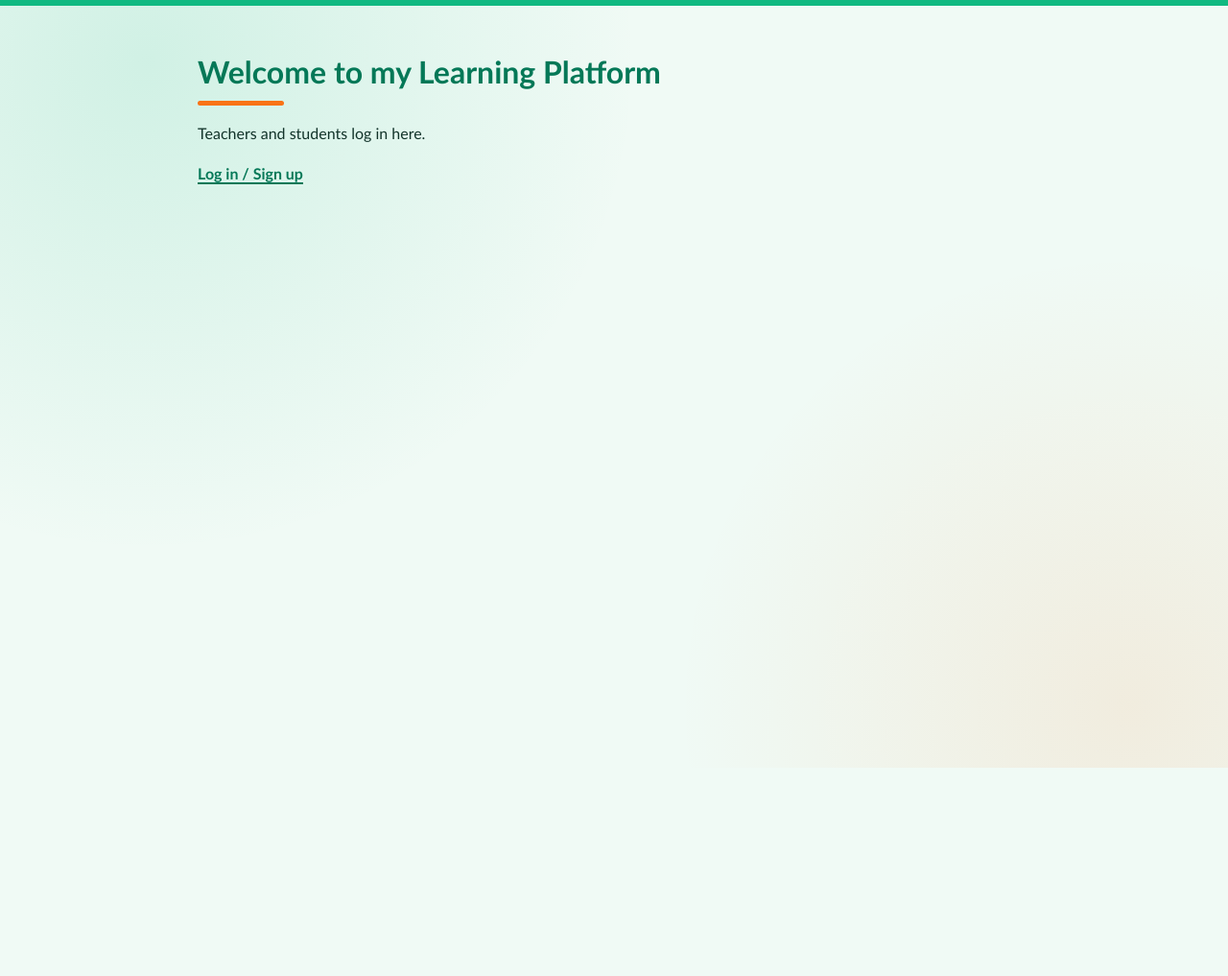
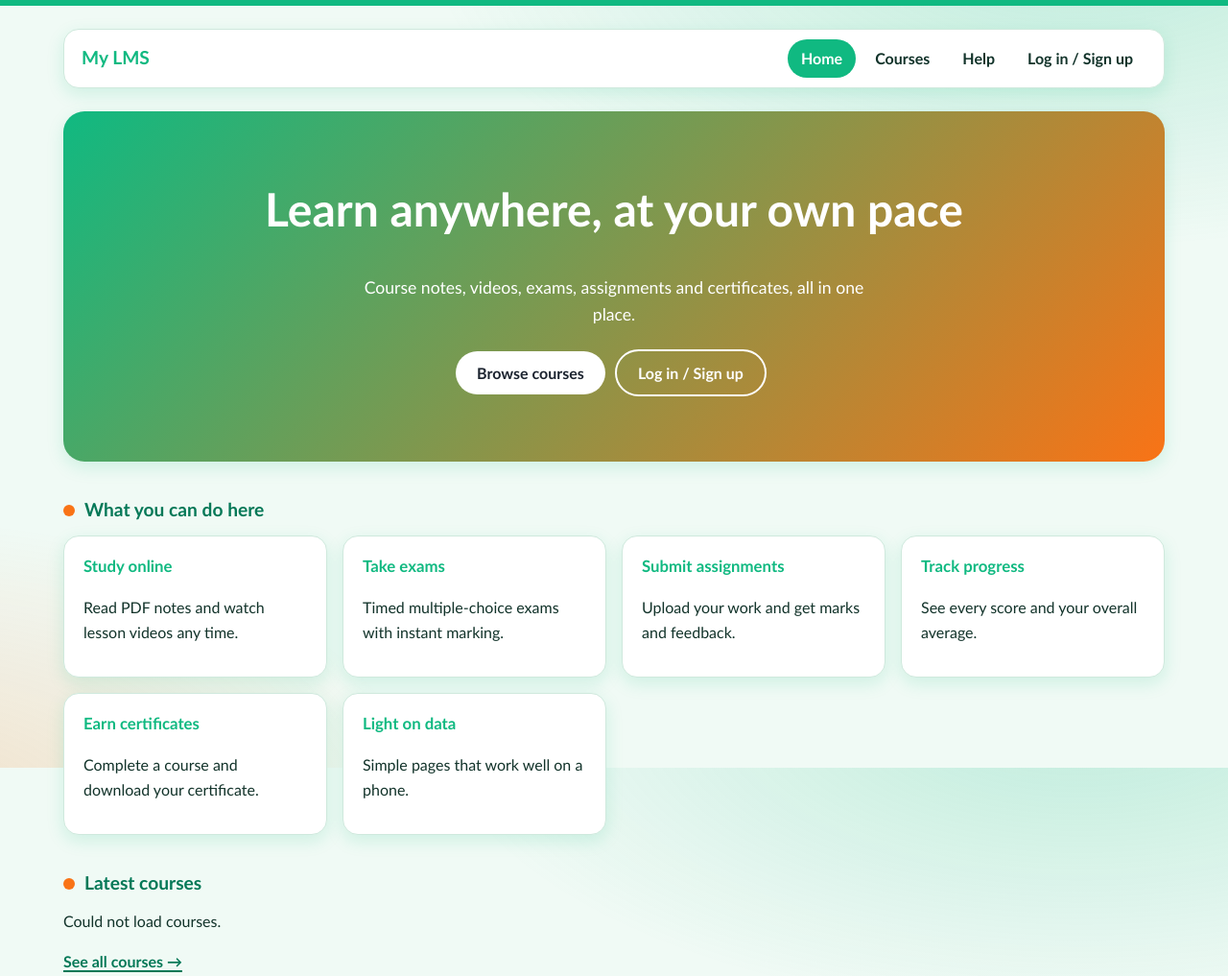
Before and after one commit to mikelsenour/LMS, a plain HTML site: page index.html in a window 1280 px wide. Shown: the top 1017 px of the page at 96% size. Before the commit the page ends 800 px from the top, so only its background shows below. Drawn offline with nearby package versions, Linux system fonts and the light colour scheme; no server answers.

Commit message:
public home page, menu, catalogue, help, fuller layout, background and logo support

```diff
--- a/course.html
+++ b/course.html
@@ -56,6 +56,7 @@
 
   <script src="https://cdn.jsdelivr.net/npm/@supabase/supabase-js@2"></script>
   <script src="config.js"></script>
+  <script src="site.js"></script>
   <script src="course.js"></script>
 </body>
 </html>
--- /dev/null
+++ b/courses.js
@@ -0,0 +1,22 @@
+(async function () {
+  const { data: { session } } = await db.auth.getSession();
+  const box = document.getElementById('courseGrid');
+
+  const { data: courses, error } = await db
+    .from('courses')
+    .select('id, title, description')
+    .order('title', { ascending: true });
+
+  if (error) { box.textContent = 'Could not load courses.'; return; }
+
+  renderCourseCards(box, courses, !!session);
+
+  // Filter as the visitor types
+  document.getElementById('search').addEventListener('input', (e) => {
+    const q = e.target.value.trim().toLowerCase();
+    const shown = courses.filter(c =>
+      c.title.toLowerCase().includes(q) ||
+      (c.description || '').toLowerCase().includes(q));
+    renderCourseCards(box, shown, !!session);
+  });
+})();
--- /dev/null
+++ b/home.js
@@ -0,0 +1,12 @@
+(async function () {
+  const { data: { session } } = await db.auth.getSession();
+  const { data: courses, error } = await db
+    .from('courses')
+    .select('id, title, description')
+    .order('created_at', { ascending: false })
+    .limit(6);
+
+  const box = document.getElementById('courseGrid');
+  if (error) { box.textContent = 'Could not load courses.'; return; }
+  renderCourseCards(box, courses, !!session);
+})();
--- a/index.html
+++ b/index.html
@@ -1,6 +1,37 @@
+<!DOCTYPE html>
+<html lang="en">
+<head>
+  <meta charset="UTF-8">
+  <meta name="viewport" content="width=device-width, initial-scale=1.0">
+  <title>Home - My LMS</title>
+  <link rel="stylesheet" href="style.css">
+</head>
 <body>
-  <h1>Welcome to my Learning Platform</h1>
-  <p>Teachers and students log in here.</p>
-  <a href="auth.html">Log in / Sign up</a>
-  <link rel="stylesheet" href="style.css">
+  <section class="hero">
+    <img src="logo.png" alt="" class="hero-logo" onerror="this.remove()">
+    <h1>Learn anywhere, at your own pace</h1>
+    <p>Course notes, videos, exams, assignments and certificates, all in one place.</p>
+    <a class="btn light" href="courses.html">Browse courses</a>
+    <a class="btn outline" href="auth.html">Log in / Sign up</a>
+  </section>
+
+  <h2>What you can do here</h2>
+  <div class="features">
+    <div class="feature"><h3>Study online</h3><p>Read PDF notes and watch lesson videos any time.</p></div>
+    <div class="feature"><h3>Take exams</h3><p>Timed multiple-choice exams with instant marking.</p></div>
+    <div class="feature"><h3>Submit assignments</h3><p>Upload your work and get marks and feedback.</p></div>
+    <div class="feature"><h3>Track progress</h3><p>See every score and your overall average.</p></div>
+    <div class="feature"><h3>Earn certificates</h3><p>Complete a course and download your certificate.</p></div>
+    <div class="feature"><h3>Light on data</h3><p>Simple pages that work well on a phone.</p></div>
+  </div>
+
+  <h2>Latest courses</h2>
+  <div id="courseGrid" class="course-grid">Loading...</div>
+  <p><a href="courses.html">See all courses &rarr;</a></p>
+
+  <script src="https://cdn.jsdelivr.net/npm/@supabase/supabase-js@2"></script>
+  <script src="config.js"></script>
+  <script src="site.js"></script>
+  <script src="home.js"></script>
 </body>
+</html>
--- /dev/null
+++ b/site.js
@@ -0,0 +1,117 @@
+const SITE_NAME = 'My LMS';   // <-- change to your school or platform name
+
+(async function buildSiteChrome() {
+  const { data: { session } } = await db.auth.getSession();
+  const current = window.location.pathname.split('/').pop() || 'index.html';
+
+  const links = [
+    ['index.html', 'Home'],
+    ['courses.html', 'Courses'],
+    ['help.html', 'Help']
+  ];
+  if (session) links.push(['dashboard.html', 'My Dashboard']);
+
+  // ----- top menu -----
+  const header = document.createElement('header');
+  header.className = 'site-nav';
+
+  const brand = document.createElement('a');
+  brand.className = 'brand';
+  brand.href = 'index.html';
+
+  const logo = document.createElement('img');
+  logo.src = 'logo.png';
+  logo.alt = '';
+  logo.className = 'brand-logo';
+  logo.onerror = () => logo.remove();   // no logo file yet? just hide it
+  brand.appendChild(logo);
+  brand.append(SITE_NAME);
+  header.appendChild(brand);
+
+  // Use the logo as the browser tab icon too
+  const icon = document.createElement('link');
+  icon.rel = 'icon';
+  icon.href = 'logo.png';
+  document.head.appendChild(icon);
+
+  const menuBtn = document.createElement('button');
+  menuBtn.className = 'menu-btn';
+  menuBtn.textContent = '\u2630';            // the three-line menu icon
+  menuBtn.setAttribute('aria-label', 'Menu');
+  header.appendChild(menuBtn);
+
+  const nav = document.createElement('nav');
+  links.forEach(([href, label]) => {
+    const a = document.createElement('a');
+    a.href = href;
+    a.textContent = label;
+    if (current === href) a.className = 'active';
+    nav.appendChild(a);
+  });
+
+  if (session) {
+    const out = document.createElement('a');
+    out.href = '#';
+    out.textContent = 'Log out';
+    out.addEventListener('click', async (e) => {
+      e.preventDefault();
+      await db.auth.signOut();
+      window.location.href = 'index.html';
+    });
+    nav.appendChild(out);
+  } else {
+    const inn = document.createElement('a');
+    inn.href = 'auth.html';
+    inn.textContent = 'Log in / Sign up';
+    if (current === 'auth.html') inn.className = 'active';
+    nav.appendChild(inn);
+  }
+  header.appendChild(nav);
+
+  menuBtn.addEventListener('click', () => nav.classList.toggle('open'));
+  document.body.prepend(header);
+
+  // ----- footer -----
+  const footer = document.createElement('footer');
+  footer.className = 'site-footer';
+  footer.textContent = '\u00A9 ' + new Date().getFullYear() + ' ' + SITE_NAME + ' \u00B7 ';
+  [['courses.html', 'Courses'], ['help.html', 'Help'],
+   [session ? 'dashboard.html' : 'auth.html', session ? 'Dashboard' : 'Log in']].forEach(([href, label], i) => {
+    if (i > 0) footer.append(' \u00B7 ');
+    const a = document.createElement('a');
+    a.href = href;
+    a.textContent = label;
+    footer.appendChild(a);
+  });
+  document.body.appendChild(footer);
+})();
+
+// Shared helper: draws course cards (used by the home page and the catalogue)
+function renderCourseCards(box, courses, isLoggedIn) {
+  box.innerHTML = '';
+  if (courses.length === 0) {
+    box.textContent = 'No courses found.';
+    return;
+  }
+  courses.forEach(course => {
+    const card = document.createElement('div');
+    card.className = 'course-card';
+
+    const h = document.createElement('h3');
+    h.textContent = course.title;
+    card.appendChild(h);
+
+    const p = document.createElement('p');
+    const d = course.description || 'No description yet.';
+    p.textContent = d.length > 110 ? d.slice(0, 110) + '...' : d;
+    card.appendChild(p);
+
+    const a = document.createElement('a');
+    a.className = 'btn';
+    a.href = isLoggedIn ? 'dashboard.html' : 'auth.html';
+    a.textContent = isLoggedIn ? 'Go to my dashboard' : 'Log in to enrol';
+    card.appendChild(a);
+
+    box.appendChild(card);
+  });
+}
--- a/style.css
+++ b/style.css
@@ -279,3 +279,107 @@ hr { border: none; border-top: 2px dashed var(--line); margin: 24px 0; }
 @media (prefers-reduced-motion: reduce) {
   * { animation: none !important; transition: none !important; }
 }
+/* ===== Site menu ===== */
+.site-nav {
+  display: flex; align-items: center; justify-content: space-between;
+  flex-wrap: wrap; gap: 10px;
+  background: var(--card); border: 1px solid var(--line);
+  border-radius: 16px; padding: 10px 18px; margin-bottom: 24px;
+  box-shadow: var(--shadow);
+}
+.site-nav .brand { font-weight: 800; font-size: 1.2rem; text-decoration: none; color: var(--brand); }
+.site-nav nav { display: flex; gap: 6px; flex-wrap: wrap; align-items: center; }
+.site-nav nav a {
+  text-decoration: none; padding: 7px 14px; border-radius: 999px;
+  color: var(--text); font-weight: 600; transition: background 0.2s, color 0.2s;
+}
+.site-nav nav a:hover, .site-nav nav a.active { background: var(--brand); color: var(--brand-text); }
+.menu-btn { display: none; padding: 6px 14px; font-size: 1.2rem; }
+
+@media (max-width: 640px) {
+  .menu-btn { display: block; }
+  .site-nav nav { display: none; width: 100%; flex-direction: column; align-items: stretch; }
+  .site-nav nav.open { display: flex; }
+  .site-nav nav a { text-align: center; }
+}
+
+/* ===== Link-style buttons ===== */
+.btn {
+  display: inline-block; padding: 10px 22px; border-radius: 999px;
+  background: var(--brand); color: var(--brand-text);
+  text-decoration: none; font-weight: 700; margin: 4px 6px 4px 0;
+  transition: transform 0.15s ease, filter 0.15s ease;
+}
+.btn:hover { transform: translateY(-2px); filter: brightness(1.1); color: var(--brand-text); }
+.btn.light { background: #ffffff; color: #1c2430; }
+.btn.light:hover { color: #1c2430; }
+.btn.outline { background: transparent; color: #ffffff; border: 2px solid #ffffff; }
+
+/* ===== Home page hero ===== */
+.hero {
+  text-align: center; padding: 48px 20px; border-radius: 22px;
+  background: linear-gradient(135deg, var(--brand), var(--accent));
+  box-shadow: var(--shadow);
+}
+.hero h1 { color: #ffffff; background: none; -webkit-text-fill-color: #ffffff; margin-top: 0; }
+.hero h1::after { display: none; }
+.hero p { color: #ffffff; font-size: 1.1rem; max-width: 560px; margin: 0 auto 18px; }
+
+/* ===== Cards ===== */
+.features, .course-grid {
+  display: grid; gap: 16px;
+  grid-template-columns: repeat(auto-fit, minmax(230px, 1fr));
+}
+.feature, .course-card {
+  background: var(--card); border: 1px solid var(--line);
+  border-radius: 16px; padding: 18px 20px; box-shadow: var(--shadow);
+  transition: transform 0.2s ease;
+}
+.feature:hover, .course-card:hover { transform: translateY(-4px); }
+.feature h3, .course-card h3 { margin-top: 0; color: var(--brand); }
+.course-card p { color: var(--muted); }
+
+/* ===== Footer and FAQ ===== */
+.site-footer {
+  margin-top: 50px; padding-top: 18px; border-top: 1px solid var(--line);
+  text-align: center; color: var(--muted); font-size: 0.9rem;
+}
+details {
+  background: var(--card); border: 1px solid var(--line);
+  border-radius: 12px; padding: 12px 16px; margin: 10px 0;
+}
+summary { cursor: pointer; font-weight: 700; }
+/* ===== Step 57: fuller layout, richer background, logo ===== */
+body {
+  max-width: 1180px;
+  background-color: var(--bg);
+  background-image:
+    radial-gradient(1100px 520px at 88% -8%, color-mix(in srgb, var(--brand) 22%, transparent), transparent 62%),
+    radial-gradient(900px 520px at -8% 108%, color-mix(in srgb, var(--accent) 20%, transparent), transparent 62%),
+    radial-gradient(color-mix(in srgb, var(--brand) 14%, transparent) 1.2px, transparent 1.2px);
+  background-size: auto, auto, 24px 24px;
+  background-attachment: fixed;
+}
+
+/* Lists of courses, exams, assignments and files become card grids */
+#myCourses, #courseList, #examList, #assignmentList, #materialList {
+  display: grid;
+  grid-template-columns: repeat(auto-fill, minmax(300px, 1fr));
+  gap: 14px;
+}
+#myCourses li, #courseList li, #examList li, #assignmentList li, #materialList li {
+  margin: 0;
+}
+
+/* Bigger, bolder hero */
+.hero { padding: 64px 24px; }
+.hero h1 { font-size: clamp(2rem, 5vw, 3rem); }
+.hero-logo {
+  width: 104px; height: 104px; object-fit: contain;
+  background: #ffffff; border-radius: 50%; padding: 10px;
+  margin-bottom: 14px; box-shadow: 0 6px 18px rgba(0, 0, 0, 0.2);
+}
+
+/* Logo in the menu */
+.brand-logo { height: 38px; width: auto; vertical-align: middle; margin-right: 10px; }
+.site-nav .brand { display: flex; align-items: center; }
```
Also changed, not shown: courses.html (added, +20 -0 lines), create-exam.html (+1 -0 lines), dashboard.html (+1 -0 lines), help.html (added, +32 -0 lines), results.html (+1 -0 lines), submissions.html (+1 -0 lines), take-exam.html (+1 -0 lines).
